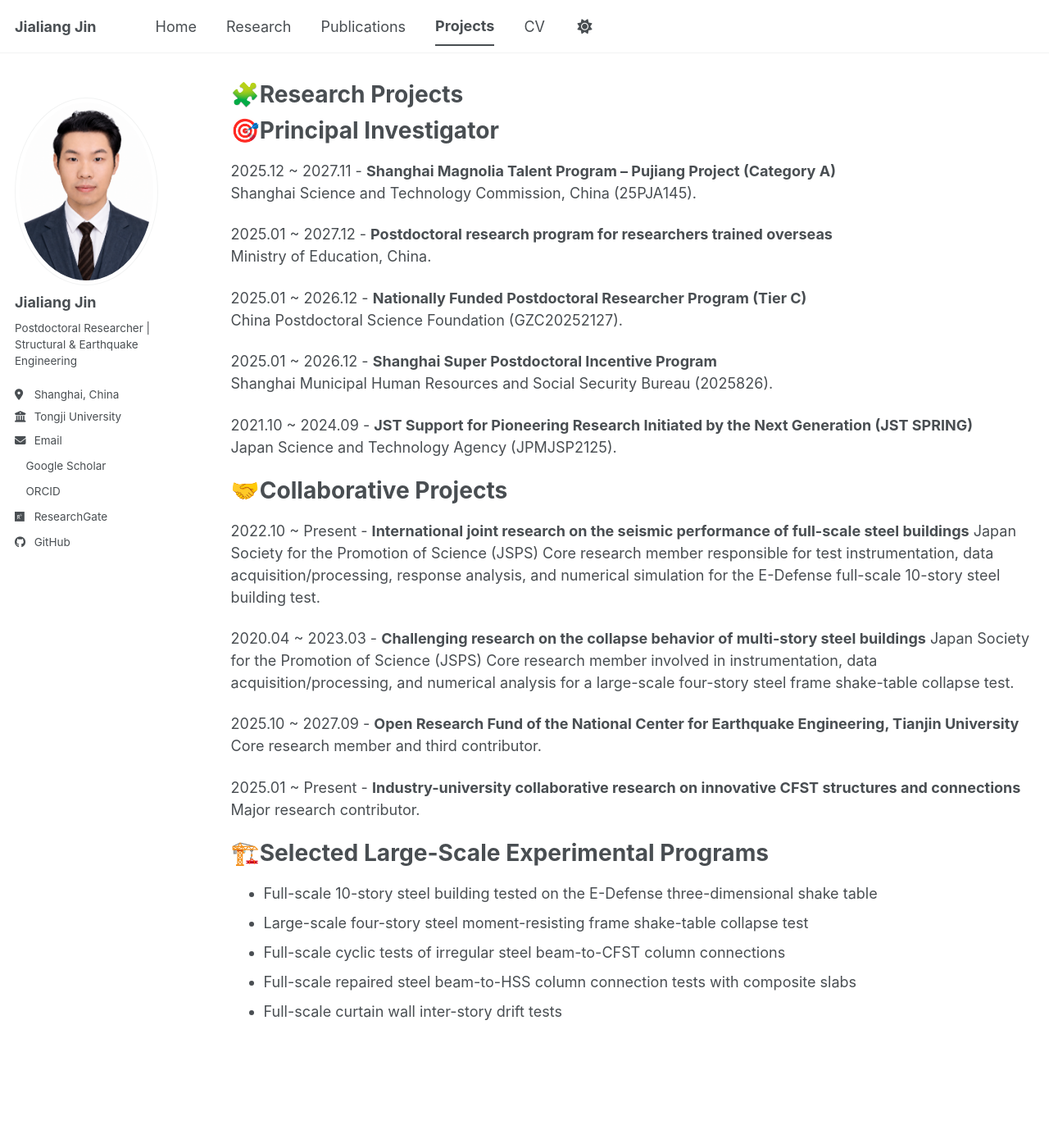
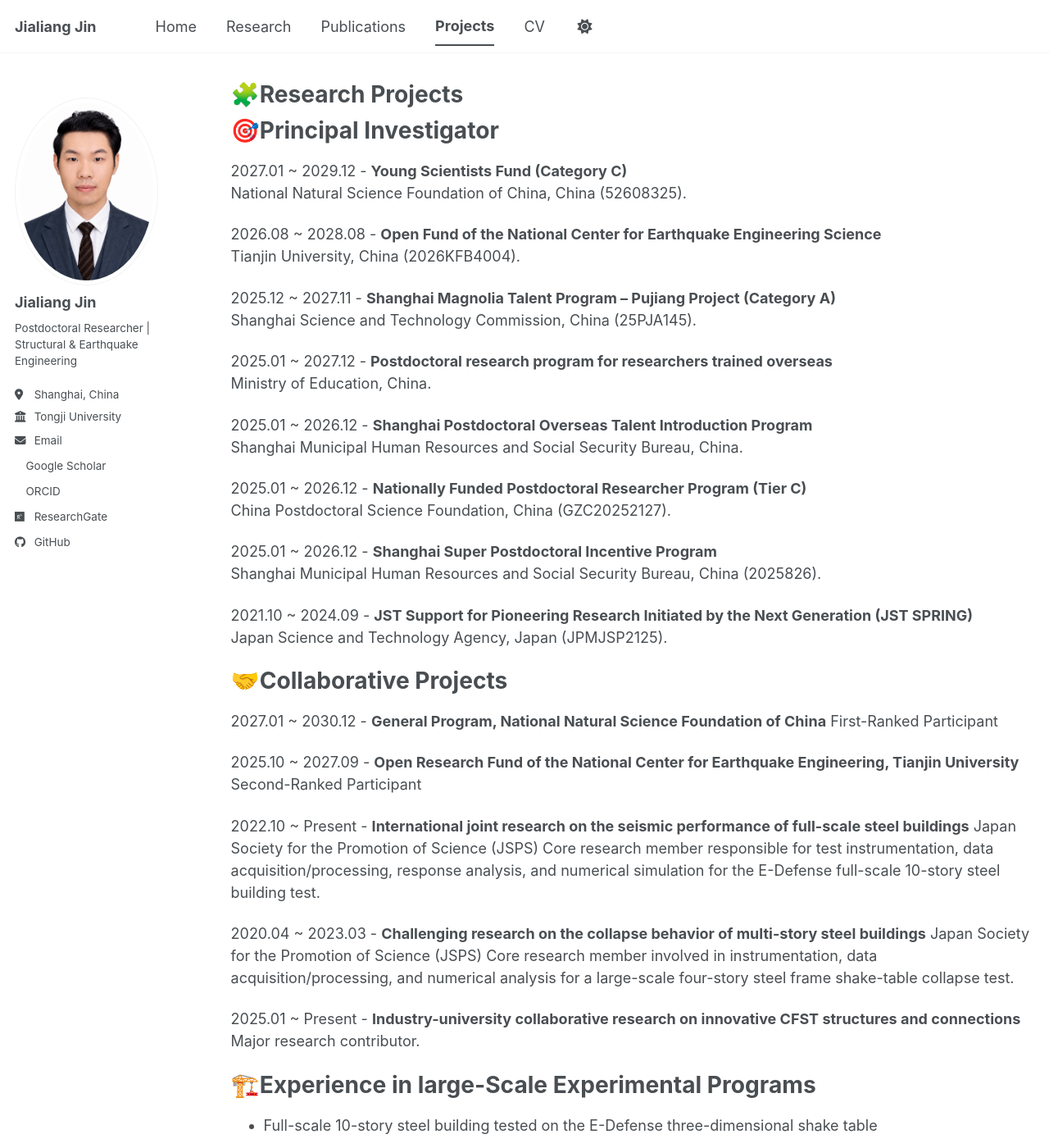
Before and after one commit to jialiangjin/jialiangjin.github.io, a Jekyll site: the page built from _pages/projects.md, in a window 1280 px wide and 1400 px high. Shown: the whole window at 82% size. Built offline with Jekyll 4.4.1, drawn with Linux system fonts in a browser that asks for light colours; a style sheet for code colours, icons or effects is not loaded.

Commit message:
Add files via upload

```diff
--- a/_pages/projects.md
+++ b/_pages/projects.md
@@ -8,23 +8,37 @@ author_profile: true
 🎯Principal Investigator
 ======
 
+2027.01 ~ 2029.12 - **Young Scientists Fund (Category C)**
+National Natural Science Foundation of China, China (52608325).
+
+2026.08 ~ 2028.08 - **Open Fund of the National Center for Earthquake Engineering Science**
+Tianjin University, China (2026KFB4004).
+
 2025.12 ~ 2027.11 - **Shanghai Magnolia Talent Program – Pujiang Project (Category A)**
 Shanghai Science and Technology Commission, China (25PJA145).
 
 2025.01 ~ 2027.12 - **Postdoctoral research program for researchers trained overseas**
 Ministry of Education, China.
 
+2025.01 ~ 2026.12 - **Shanghai Postdoctoral Overseas Talent Introduction Program**
+Shanghai Municipal Human Resources and Social Security Bureau, China.
+
 2025.01 ~ 2026.12 - **Nationally Funded Postdoctoral Researcher Program (Tier C)**
-China Postdoctoral Science Foundation (GZC20252127).
+China Postdoctoral Science Foundation, China (GZC20252127).
 
 2025.01 ~ 2026.12 - **Shanghai Super Postdoctoral Incentive Program**
-Shanghai Municipal Human Resources and Social Security Bureau (2025826).
+Shanghai Municipal Human Resources and Social Security Bureau, China (2025826).
 
 2021.10 ~ 2024.09 - **JST Support for Pioneering Research Initiated by the Next Generation (JST SPRING)**
-Japan Science and Technology Agency (JPMJSP2125).
+Japan Science and Technology Agency, Japan (JPMJSP2125).
 
 🤝Collaborative Projects
 ======
+2027.01 ~ 2030.12 - **General Program, National Natural Science Foundation of China**
+First-Ranked Participant
+
+2025.10 ~ 2027.09 - **Open Research Fund of the National Center for Earthquake Engineering, Tianjin University**
+Second-Ranked Participant
 
 2022.10 ~ Present - **International joint research on the seismic performance of full-scale steel buildings**
 Japan Society for the Promotion of Science (JSPS)
@@ -34,13 +48,10 @@ Core research member responsible for test instrumentation, data acquisition/proc
 Japan Society for the Promotion of Science (JSPS)
 Core research member involved in instrumentation, data acquisition/processing, and numerical analysis for a large-scale four-story steel frame shake-table collapse test.
 
-2025.10 ~ 2027.09 - **Open Research Fund of the National Center for Earthquake Engineering, Tianjin University**
-Core research member and third contributor.
-
 2025.01 ~ Present - **Industry-university collaborative research on innovative CFST structures and connections**
 Major research contributor.
 
-🏗️Selected Large-Scale Experimental Programs
+🏗️Experience in large-Scale Experimental Programs
 ======
 
 - Full-scale 10-story steel building tested on the E-Defense three-dimensional shake table
```
